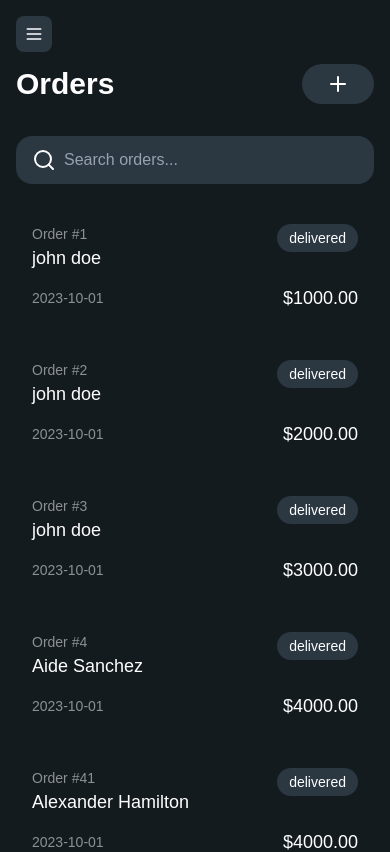
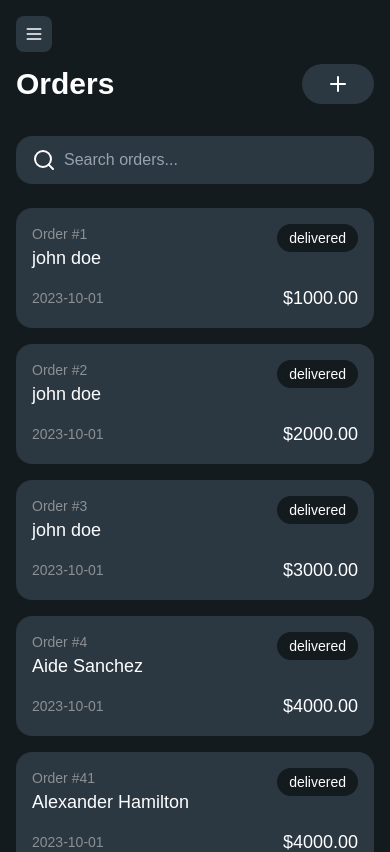
Before and after one commit to ByChanderZap/sanzel-paper-panel, a Next.js app: page /orders in a window 390 px wide. Shown: the top 852 px of the page. Built offline with nearby package versions, Linux system fonts and the light colour scheme.

Commit message:
i think im over cooking...

```diff
--- a/app/(panel)/dashboard/page.tsx
+++ b/app/(panel)/dashboard/page.tsx
@@ -1,40 +1,20 @@
-import { OrderSummary, ORDER_STATUS } from "@/types/dashboard";
 import { CustomTable } from "@/components/custom-table/table";
 import { TableHeader } from "@/components/custom-table/table-header";
 import { TableBody } from "@/components/custom-table/table-body";
 import { TableRow } from "@/components/custom-table/table-row";
 import { TableRowContent } from "@/components/custom-table/table-row-content";
+import MobileCard from "@/components/mobile-card";
+import { getOrdersPreview } from "@/lib/data/fetchOrders";
+import MobileCardLayout from "@/components/mobile-card-layout";
 
-export default function DashboardPage() {
+export default async function DashboardPage() {
   const stats = [
     { title: "Total Orders", value: 1234 },
     { title: "Total Clients", value: 3333 },
     { title: "Total Products", value: 500 },
   ];
 
-  const recentOrders: OrderSummary[] = [
-    {
-      id: "1",
-      client: "John Doe",
-      total: 100.0,
-      date: "2023-10-01",
-      status: ORDER_STATUS.IN_PROCESS,
-    },
-    {
-      id: "2",
-      client: "Jane Smith",
-      total: 200.0,
-      date: "2023-10-02",
-      status: ORDER_STATUS.COMPLETED,
-    },
-    {
-      id: "3",
-      client: "Alice Johnson",
-      total: 150.0,
-      date: "2023-10-03",
-      status: ORDER_STATUS.COMPLETED,
-    },
-  ];
+  const recentOrders = await getOrdersPreview();
 
   return (
     <>
@@ -92,31 +72,9 @@ export default function DashboardPage() {
         </CustomTable>
 
         {/* Mobile Card Layout - Hidden on desktop */}
-        <div className="md:hidden space-y-4">
-          {recentOrders.map((order, index) => (
-            <div
-              key={index}
-              className="bg-secondary rounded-2xl p-4 hover:bg-gray-700/20 transition-colors"
-            >
-              <div className="flex justify-between items-start mb-3">
-                <div>
-                  <div className="text-sm text-custom-gray">
-                    Order #{order.id}
-                  </div>
-                  <div className="font-medium text-lg">{order.client}</div>
-                </div>
-                <span className="px-3 py-1 rounded-full text-sm font-medium bg-primary">
-                  {order.status}
-                </span>
-              </div>
-
-              <div className="flex justify-between items-center">
-                <div className="text-custom-gray text-sm">{order.date}</div>
-                <div className="font-medium text-lg">
-                  ${order.total.toFixed(2)}
-                </div>
-              </div>
-            </div>
+        <MobileCardLayout>
+          {recentOrders.map((order) => (
+            <MobileCard order={order} key={order.id} />
           ))}
 
           {recentOrders.length === 0 && (
@@ -124,7 +82,7 @@ export default function DashboardPage() {
               No recent orders found.
             </div>
           )}
-        </div>
+        </MobileCardLayout>
       </div>
     </>
   );
--- a/app/(panel)/orders/page.tsx
+++ b/app/(panel)/orders/page.tsx
@@ -4,13 +4,15 @@ import { SearchBar } from "../../../components/search-bar";
 import { OrdersTable } from "../../../components/orders/orders-table";
 import { MobileOrdersTable } from "../../../components/orders/mobile-orders-table";
 
-export default function OrdersPage({
+export default async function OrdersPage({
   searchParams,
 }: {
   searchParams: { query?: string; page?: string };
 }) {
-  const query = searchParams?.query || "";
-  const currentPage = Number(searchParams?.page) || 1;
+  const params = await searchParams;
+
+  const query = params?.query || "";
+  const currentPage = Number(params?.page) || 1;
 
   return (
     <>
--- a/components/custom-table/table-row.tsx
+++ b/components/custom-table/table-row.tsx
@@ -1,6 +1,6 @@
 export function TableRow({ children }: { children: React.ReactNode }) {
   return (
-    <div className="grid grid-cols-5 gap-4 py-4 border-b border-gray-700 hover:bg-gray-700/50 transition-colors cursor-pointer">
+    <div className="grid grid-cols-5 gap-4 py-4 border-b border-gray-700 hover:bg-gray-700/50 transition-colors">
       {children}
     </div>
   );
--- /dev/null
+++ b/components/mobile-card-layout.tsx
@@ -0,0 +1,7 @@
+export default function MobileCardLayout({
+  children,
+}: {
+  children: React.ReactNode;
+}) {
+  return <div className="md:hidden space-y-4">{children}</div>;
+}
--- /dev/null
+++ b/components/mobile-card.tsx
@@ -0,0 +1,23 @@
+// import { OrderSummary } from "../types/dashboard";
+import { TempOrderType } from "../types/orders";
+
+export default function MobileCard({ order }: { order: TempOrderType }) {
+  return (
+    <div className="bg-secondary rounded-2xl p-4 hover:bg-gray-700/20 transition-colors">
+      <div className="flex justify-between items-start mb-3">
+        <div>
+          <div className="text-sm text-custom-gray">Order #{order.id}</div>
+          <div className="font-medium text-lg">{order.client}</div>
+        </div>
+        <span className="px-3 py-1 rounded-full text-sm font-medium bg-primary">
+          {order.status}
+        </span>
+      </div>
+
+      <div className="flex justify-between items-center">
+        <div className="text-custom-gray text-sm">{order.date}</div>
+        <div className="font-medium text-lg">${order.total.toFixed(2)}</div>
+      </div>
+    </div>
+  );
+}
--- a/components/orders/mobile-orders-table.tsx
+++ b/components/orders/mobile-orders-table.tsx
@@ -1,6 +1,8 @@
 import Link from "next/link";
 import { getOrdersPreview } from "../../lib/data/fetchOrders";
 import { OrdersTableProps } from "../../types/orders";
+import MobileCard from "../mobile-card";
+import MobileCardLayout from "../mobile-card-layout";
 
 export async function MobileOrdersTable({
   query,
@@ -9,33 +11,14 @@ export async function MobileOrdersTable({
   const orders = await getOrdersPreview(query, currentPage);
 
   return (
-    <div className="md:hidden space-y-4">
+    <MobileCardLayout>
       {orders.map((order) => (
         <Link
           key={order.id}
           href={`/orders/${order.id}/summary`}
           className="block"
         >
-          <div className="bg-primary rounded-2xl p-4 hover:bg-gray-700/20 transition-colors">
-            <div className="flex justify-between items-start mb-3">
-              <div>
-                <div className="text-sm text-custom-gray">
-                  Order #{order.id}
-                </div>
-                <div className="font-medium text-lg">{order.client}</div>
-              </div>
-              <span className="px-3 py-1 rounded-full text-sm font-medium bg-secondary">
-                {order.status}
-              </span>
-            </div>
-
-            <div className="flex justify-between items-center">
-              <div className="text-custom-gray text-sm">{order.date}</div>
-              <div className="font-medium text-lg">
-                ${order.total.toFixed(2)}
-              </div>
-            </div>
-          </div>
+          <MobileCard order={order} />
         </Link>
       ))}
 
@@ -44,6 +27,6 @@ export async function MobileOrdersTable({
           No orders found matching your search.
         </div>
       )}
-    </div>
+    </MobileCardLayout>
   );
 }
--- a/lib/data/fetchOrders.ts
+++ b/lib/data/fetchOrders.ts
@@ -1,15 +1,5 @@
-type TempOrderType = {
-  id: string;
-  client: string;
-  date: string;
-  total: number;
-  status: "delivered" | "pending" | "cancelled";
-  // material_name?: string;
-  // quantity?: number;
-  // coil_height?: number;
-  // coil_length?: number;
-  // square_meters?: number;
-}
+import { TempOrderType } from "@/types/orders";
+
 
 const orders: TempOrderType[] = [
     {
@@ -83,7 +73,7 @@ const orders: TempOrderType[] = [
   ];
 
 // eslint-disable-next-line @typescript-eslint/no-unused-vars
-export const getOrdersPreview = async (query: string, page: number): Promise<TempOrderType[]> => {
+export const getOrdersPreview = async (query?: string, page?: number): Promise<TempOrderType[]> => {
   //TODO: IMPLEMENT REAL LOGIC
   return new Promise((resolve) => {
     setTimeout(() => {
@@ -95,8 +85,7 @@ export const getOrdersPreview = async (query: string, page: number): Promise<Tem
   })
 }
 
-
-const matchOrders = (order: TempOrderType, query: string): boolean => {
+const matchOrders = (order: TempOrderType, query?: string): boolean => {
   if (!query) {
     return true
   }
--- a/types/orders.ts
+++ b/types/orders.ts
@@ -2,3 +2,16 @@ export type OrdersTableProps = {
   query: string;
   currentPage?: number;
 };
+
+export type TempOrderType = {
+  id: string;
+  client: string;
+  date: string;
+  total: number;
+  status: "delivered" | "pending" | "cancelled";
+  // material_name?: string;
+  // quantity?: number;
+  // coil_height?: number;
+  // coil_length?: number;
+  // square_meters?: number;
+}
```
